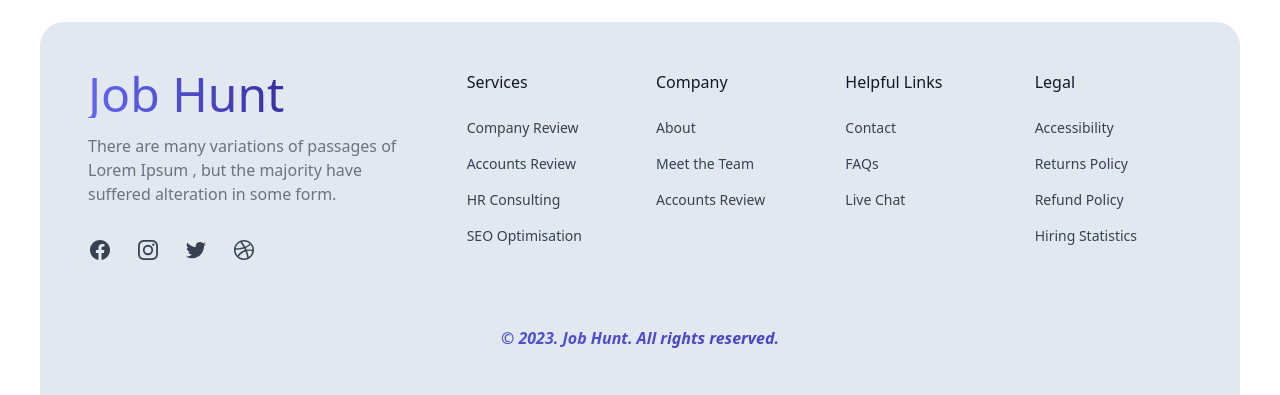
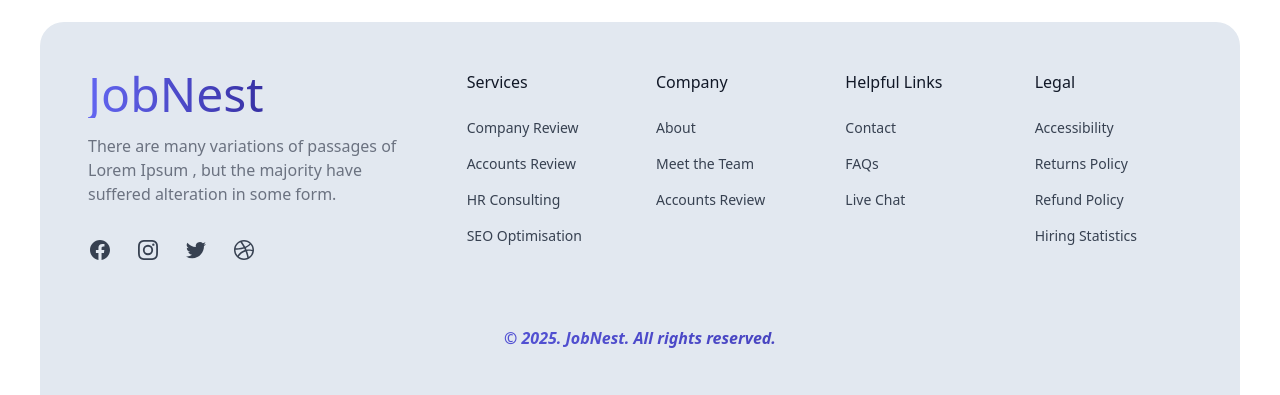
Before and after one commit to Deepak-Dhanoliya/JobNest, a React (Vite) app: page / in a window 1280 px wide. Shown: the part 1891-2286 px from the top of the page. Built offline with nearby package versions, Linux system fonts and the light colour scheme.

Commit message:
added copyright

```diff
--- a/src/Components/Footer/Footer.jsx
+++ b/src/Components/Footer/Footer.jsx
@@ -9,7 +9,7 @@ const Footer = () => {
                     className="max-w-screen-xl px-4 py-8 mx-auto space-y-8 sm:px-6 lg:space-y-16 lg:p-12 ">
                     <div className="grid grid-cols-1 gap-8 lg:grid-cols-3 ">
                         <div>
-                            <p className='text-5xl custom-text'>Job Hunt</p>
+                            <p className='text-5xl custom-text'>JobNest</p>
                             {/* <img src={CareerHub} alt="" srcset="" /> */}
                             <p className="max-w-xs mt-4 text-gray-500 text-start">
                                 There are many variations of passages of Lorem Ipsum , but the majority have suffered alteration in some form.
@@ -233,7 +233,7 @@ const Footer = () => {
                     </div>
 
                     <p className="font-bold text-gray-500 text-center bg-gradient-to-r from-indigo-500 to-indigo-800 bg-clip-text text-transparent italic">
-                        &copy; 2023. Job Hunt. All rights reserved.
+                        &copy; 2025. JobNest. All rights reserved.
                     </p>
                 </div>
             </footer>
```
